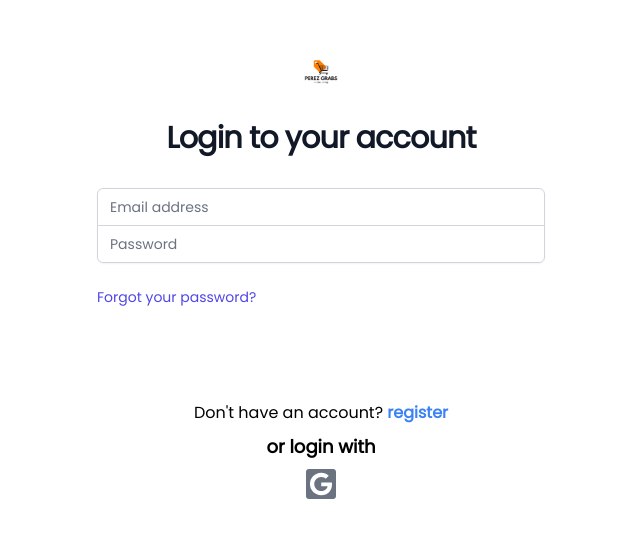
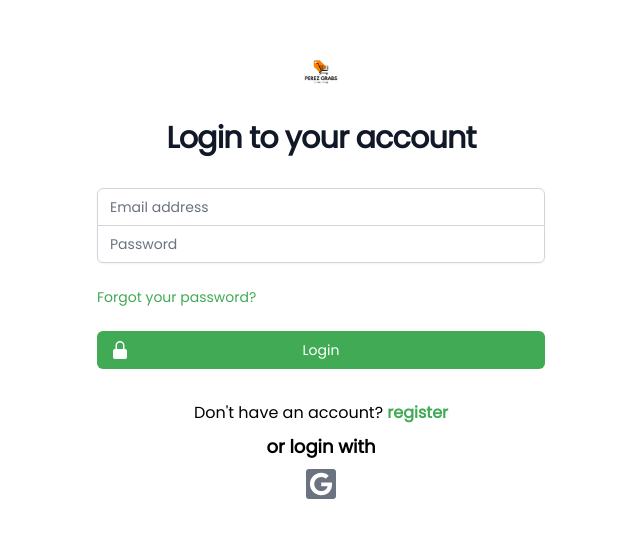
Before and after one commit to Collins87mbathi/grocery_microservice_ui, a React (Create React App) app: page /login in a window 1280 px wide. Shown: the top 538 px of the page, without its empty margins (319-959 px from the left). Built offline with nearby package versions, Linux system fonts and the light colour scheme.

Commit message:
created the hero component

```diff
--- a/src/Hero/Hero.jsx
+++ b/src/Hero/Hero.jsx
@@ -1,9 +1,20 @@
 import React from 'react';
+// import Image from '../images/hero.svg'
 import './Hero.css';
 
 const Hero = () => {
   return (
-    <div>Hero</div>
+    <div className='md:max-w-[1240px] mx-auto bg-[url("https://images.unsplash.com/photo-1542838132-92c53300491e?ixlib=rb-4.0.3&ixid=MnwxMjA3fDB8MHxzZWFyY2h8Nnx8Z3JvY2VyeSUyMHNob3BwaW5nfGVufDB8fDB8fA%3D%3D&auto=format&fit=crop&w=1000&q=60")] h-[80vh] md:w-full w-[350px]  bg-cover bg-fixed bg-no-repeat bg-center rounded-xl md:w-auto'>
+      <div className='flex flex-col gap-1 w-1/2 pt-40 pl-8'>
+        <h1 className='text-[#F7F7F7] md:text-4xl font-extrabold text-2xl'>Order your</h1>
+         <h1 className='text-[#F7F7F7] md:text-4xl font-extrabold text-2xl'>Daily Groceries</h1>
+         <h2 className='text-[#40AA54] md:text-3xl font-extrabold text-xl'>#Free Delivery</h2>
+         <div className='flex'>
+          <input className='w-80 text-xs md:text-sm rounded-3xl outline-none' type="text" name='text' placeholder="search your daily groceries"/>
+          <button type='submit' className='text-[#F7F7F7] w-28  p-2 bg-[#40AA54] ml-[-30px] md:ml-[-50px] rounded-3xl'>search</button>
+         </div>
+      </div>
+      </div>
   )
 }
 
--- a/src/Login/Login.jsx
+++ b/src/Login/Login.jsx
@@ -54,7 +54,7 @@ const Login = () => {
 
             <div className="flex items-center justify-between">
               <div className="text-sm">
-                <Link to='/forgotpassword' className="font-medium text-indigo-600 hover:text-indigo-500">
+                <Link to='/forgotpassword' className="font-medium text-[#40AA54] hover:text-indigo-500">
                   Forgot your password?
                 </Link>
               </div>
@@ -65,7 +65,7 @@ const Login = () => {
             <div>
             <button
               type="submit"
-                className="group relative flex w-full justify-center rounded-md border border-transparent bg-[#40AA54]-600 py-2 px-4 text-sm font-medium text-white hover:bg-[#40AA54]-700 focus:outline-none focus:ring-2 focus:ring-indigo-500 focus:ring-offset-2"
+              className="group relative flex w-full justify-center rounded-md border border-transparent bg-[#40AA54] py-2 px-4 text-sm font-medium text-white hover:bg-[#40AA54]-700 focus:outline-none focus:ring-2 focus:ring-[#40AA54]-500 focus:ring-offset-2"
             >
               <span className="absolute inset-y-0 left-0 flex items-center pl-3">
                 <LockClosedIcon className="h-5 w-5 text-[#40AA54]-500 group-hover:text-[#40AA54]-400" aria-hidden="true" />
@@ -75,7 +75,7 @@ const Login = () => {
             </div>
           </form>
           <div className='flex items-center flex-col gap-2'>
-            <Link to='/register'>Don't have an account? <font className='text-blue-500 font-semibold'>register</font></Link>
+            <Link to='/register'>Don't have an account? <font className='text-[#40AA54] font-semibold'>register</font></Link>
             <p className='text-lg font-semibold'>or login with </p>
             <ImGoogle2 className='text-3xl text-gray-500 cursor-pointer'/>
           </div>
--- a/src/Navbar/Navbar.jsx
+++ b/src/Navbar/Navbar.jsx
@@ -2,6 +2,7 @@ import React,{useState} from 'react'
 import Logo from "../images/logo.png";
 import { Link } from 'react-router-dom';
 import { AiOutlineClose, AiOutlineMenu } from 'react-icons/ai';
+// import {FaCartPlus} from 'react-icons/fa';
 
 
 const Navbar = () => {
@@ -13,6 +14,14 @@ const Navbar = () => {
   return (
     <div className='flex justify-between items-center h-24 max-w-[1240px] mx-auto px-4'>
       <img className=' h-28 w-auto' src={Logo} alt='company'/>
+  <Link to="/cart" role="button" className="relative flex">
+    <svg className="flex-1 w-8 h-8 fill-current" viewBox="0 0 24 24">
+      <path d="M17,18C15.89,18 15,18.89 15,20A2,2 0 0,0 17,22A2,2 0 0,0 19,20C19,18.89 18.1,18 17,18M1,2V4H3L6.6,11.59L5.24,14.04C5.09,14.32 5,14.65 5,15A2,2 0 0,0 7,17H19V15H7.42A0.25,0.25 0 0,1 7.17,14.75C7.17,14.7 7.18,14.66 7.2,14.63L8.1,13H15.55C16.3,13 16.96,12.58 17.3,11.97L20.88,5.5C20.95,5.34 21,5.17 21,5A1,1 0 0,0 20,4H5.21L4.27,2M7,18C5.89,18 5,18.89 5,20A2,2 0 0,0 7,22A2,2 0 0,0 9,20C9,18.89 8.1,18 7,18Z"/>
+      </svg>
+      <span className="absolute right-0 top-0 rounded-full bg-[#40AA54] w-4 h-4 top right p-0 m-0 text-white font-mono text-sm  leading-tight text-center">5
+    </span>
+  </Link>
+
       <ul className='hidden md:flex'>
       <li className='p-4 hover:text-[#40AA54] text-[#16162E] active:text-[#40AA54] transition duration-500 focus:text-[#40AA54]'><Link to="/">Home</Link></li>
         <li className='p-4 hover:text-[#40AA54] text-[#16162E] active:text-[#40AA54] transition duration-500 focus:text-[#40AA54]'><Link to="/products">Products</Link></li>
```
Also changed, not shown: 1 other file (tests, documents, lock files or other folders). Lines whose indentation alone changed are shown as unchanged.
